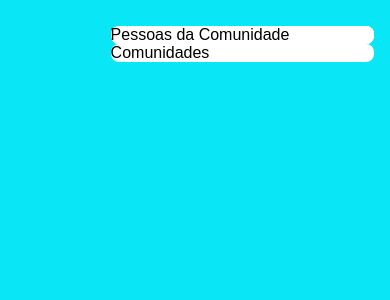
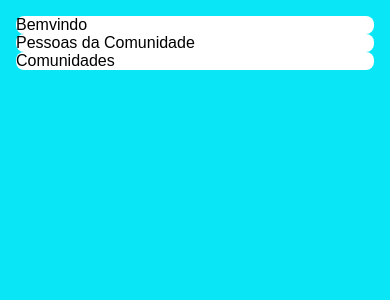
Before and after one commit to simone-art/imersao_react_alura, a Next.js app in the folder alurakut/: page / in a window 390 px wide. Shown: the top 300 px of the page. Built offline with nearby package versions, Linux system fonts and the light colour scheme.

Commit message:
Adicionado código pra configurar o CSS e ter responsividade

```diff
--- a/alurakut/pages/index.js
+++ b/alurakut/pages/index.js
@@ -13,12 +13,25 @@ const Box = styled.div`
 
 //Criado componente MainGrid
 //Grid-gap para ver os cards separados
+// width: 100% para pegar a parte do mobile
+//max-width: 500px pra nao esticar tanto no celular
 const MainGrid = styled.main`
-   display: grid;
+   width: 100%;
    grid-gap: 10px;
+   margin-left: auto;
+   margin_right: auto;
+   max-width: 500px;
    padding: 16px;
+   .profileArea {
+    display: none;
+    @media(min-width: 860px){
+      display: block;
+    }
+   }
 
    @media(min-width: 860px){
+    max-width: 1110px;
+    display: grid;
     grid-template-areas: "profileArea welcomeArea profileRelationsArea";
     grid-template-column: 160px 1fr 312px;
    }
@@ -28,19 +41,19 @@ const MainGrid = styled.main`
 
 export default function Home() {
   return <MainGrid>
-    <div style={{ gridArea: 'profileArea' }}>
+    <div className="profileArea" style={{ gridArea: 'profileArea' }}>
       <Box>
         Images
       </Box>
     </div>
 
-    <div style={{ gridArea: 'welcomeArea' }} >
+    <div className="welcomeArea" style={{ gridArea: 'welcomeArea' }} >
       <Box>
         Bemvindo
       </Box>
     </div>
 
-   <div style={{ gridArea: 'profileRelationsArea' }}>
+   <div  className="profileRelationsArea" style={{ gridArea: 'profileRelationsArea' }}>
     <Box>
       Pessoas da Comunidade
     </Box>
```
